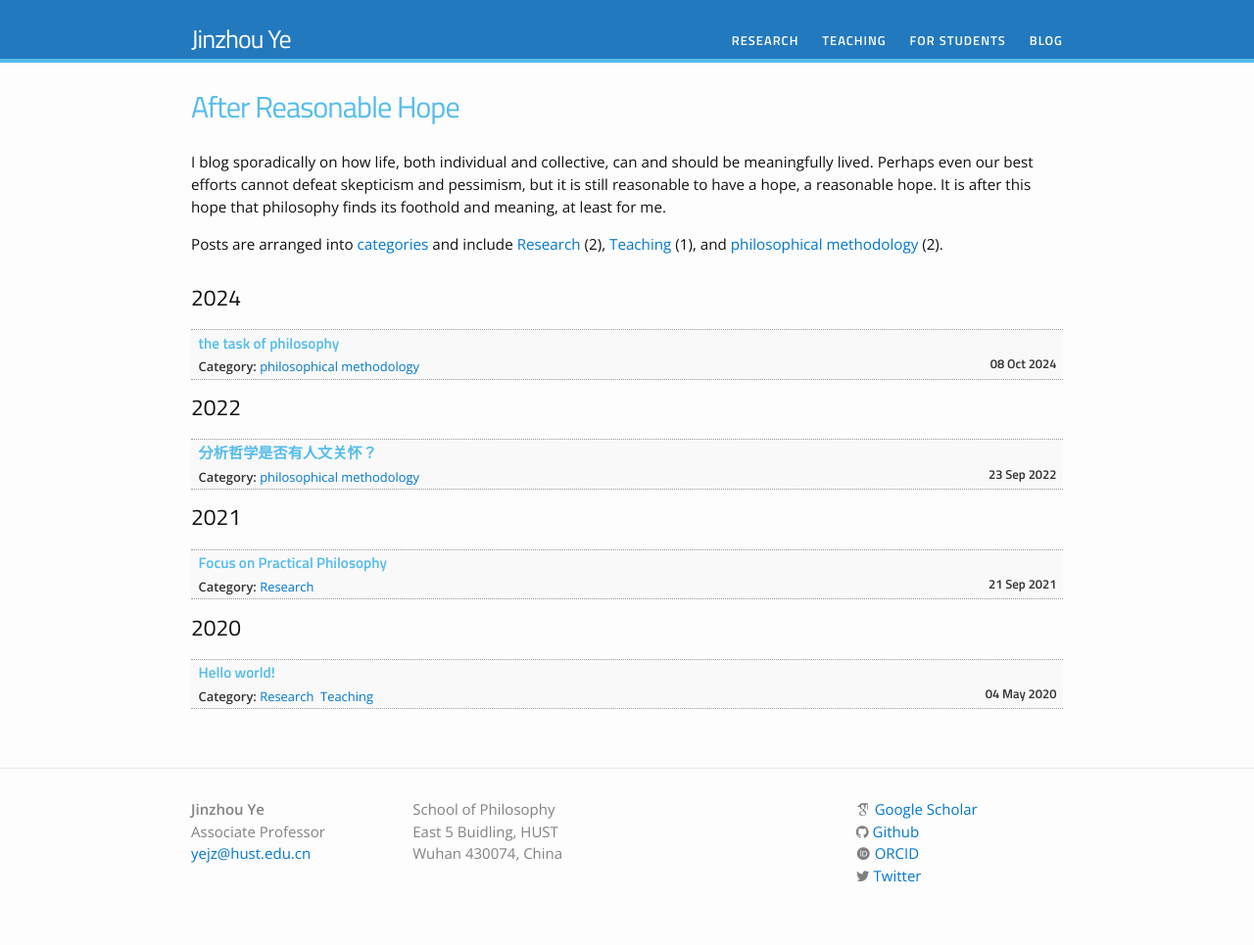
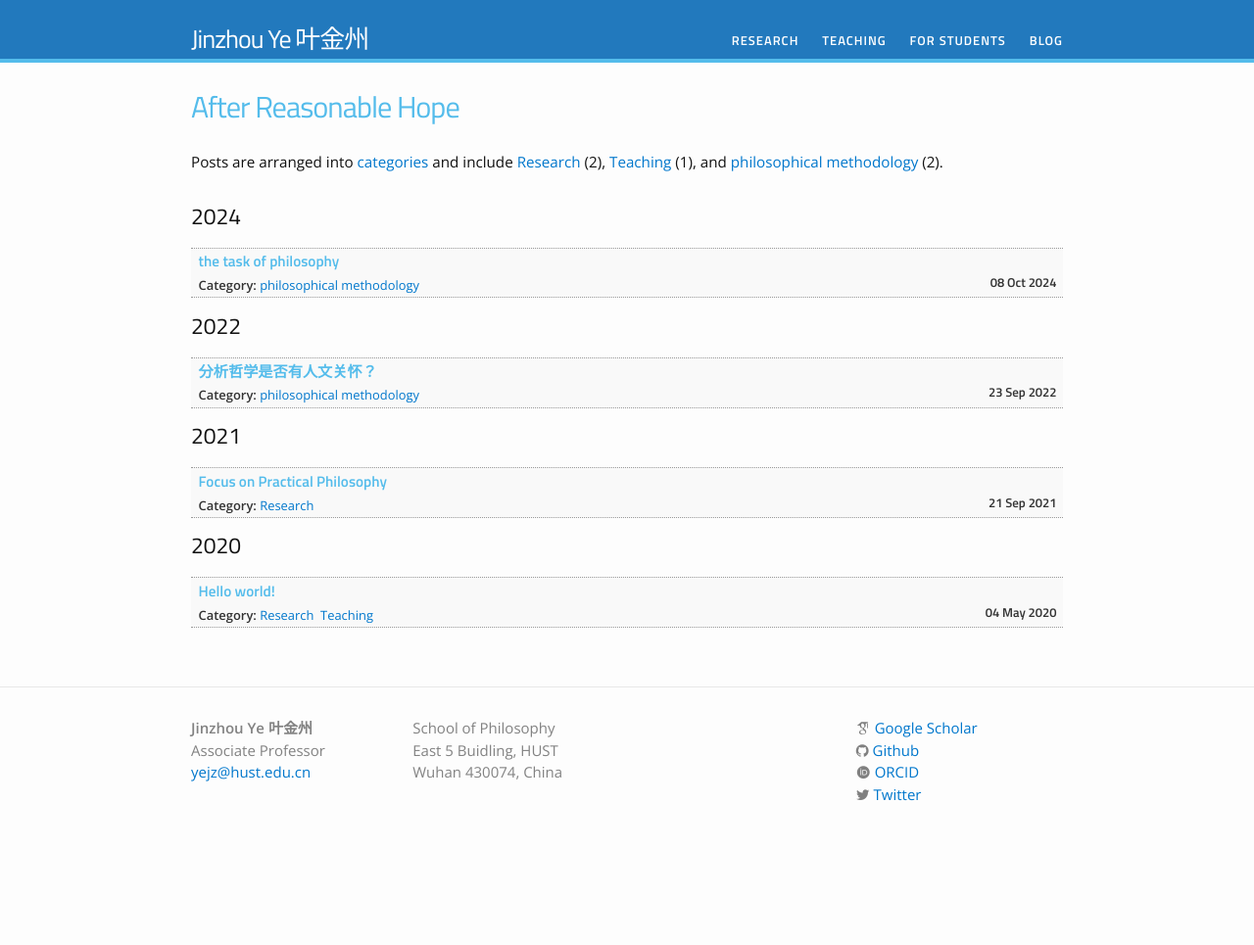
Before and after one commit to yejzh/yejzh.github.io, a Jekyll site: the page built from blog.md, in a window 1280 px wide. Shown: the whole page at 98% size. Built offline with Jekyll 4.4.1, drawn with Linux system fonts in a browser that asks for light colours; nearby versions of some CDN libraries; some web fonts are replaced; after the commit the page ends 900 px from its top, so only the background shows below that.

Commit message:
update whole site

```diff
--- a/_config.yml
+++ b/_config.yml
@@ -1,10 +1,10 @@
 # Site settings
-title: Jinzhou Ye
+title: Jinzhou Ye 叶金州
 email: yejz@hust.edu.cn
 description: > # this means to ignore newlines until "baseurl:"
-  I am Associate Professor of Philosophy at Huazhong University of Science and Technology, China. My research currently focuses on the public reason project. Here I share my teaching, research and topics I think useful for students and colleagues.
+  I am analytic philosopher, focusing on the order of public reason, and intelligence, both natural and artificial. Here I share my teaching, research and topics I think useful for students and colleagues.
 baseurl: "" # the subpath of your site, e.g. /blog/
-url: "http://yejzh.net" # the base hostname & protocol for your site
+url: "http://yejzh.github.io" # the base hostname & protocol for your site
 twitter_username: yejzh
 github_username:  yejzh
 orcid_id: 0000-0002-2740-369X
--- a/blog.md
+++ b/blog.md
@@ -3,8 +3,6 @@
 title: After Reasonable Hope
 permalink: /blog/
 ---
-
-I blog sporadically on how life, both individual and collective, can and should be meaningfully lived. Perhaps even our best efforts cannot defeat skepticism and pessimism, but it is still reasonable to have a hope, a reasonable hope. It is after this hope that philosophy finds its foothold and meaning, at least for me.
 
 Posts are arranged into <a href="/categories">categories</a> and include {% assign sorted_cats = site.categories | sort  %}{% for category in sorted_cats %}{% if forloop.last == true %}and {% endif %}<a href="/categories/#{{category[0]}}" style="font-weight:normal;"> {{category[0] | camelcase }}</a> ({{ category[1].size  }}){% if forloop.last == false %}, {% endif %}{% endfor %}.
 
--- a/categories/index.html
+++ b/categories/index.html
@@ -8,12 +8,6 @@
 {% capture site_cats %}{% for cat in site.categories %}{{ cat | first }}{% unless forloop.last %},{% endunless %}{% endfor %}{% endcapture %}
 {% assign cats_list = site_cats | split:',' | sort %}
 
-<!-- <ul class="entry-meta inline-list">
-  {% for item in (0..site.categories.size) %}{% unless forloop.last %}
-    {% capture this_word %}{{ cats_list[item] | strip_newlines }}{% endcapture %}
-  	<li><a href="#{{ this_word }}" class="tag"><span class="term">{{ this_word }}</span> (<span class="count">{{ site.categories[this_word].size }}</span>)</a></li>
-  {% endunless %}{% endfor %}
-</ul>-->
 
 <p>Here's all the post categories.</p>
 
--- a/index.html
+++ b/index.html
@@ -13,7 +13,7 @@
 <p></p>
 <p></p>
 
-<p> align="center" <a href="/docs/yejz-cv.pdf" target="_blank">Curriculum Vitae</a>  <a href="/docs/yejz-cv_cn.pdf" target="_blank">中文简历</a>
+<p align="center"> <a href="/docs/yejz-cv.pdf" target="_blank">Curriculum Vitae</a>       <a href="/docs/yejz-cv_cn.pdf" target="_blank">中文简历</a>
 </p>
 
 </div>
```
Also changed, not shown: _includes/header.html (+0 -22 lines), about.md (deleted, +0 -12 lines), cv.md (deleted, +0 -9 lines), images/UN-council.jpg (deleted), 1 other file.
